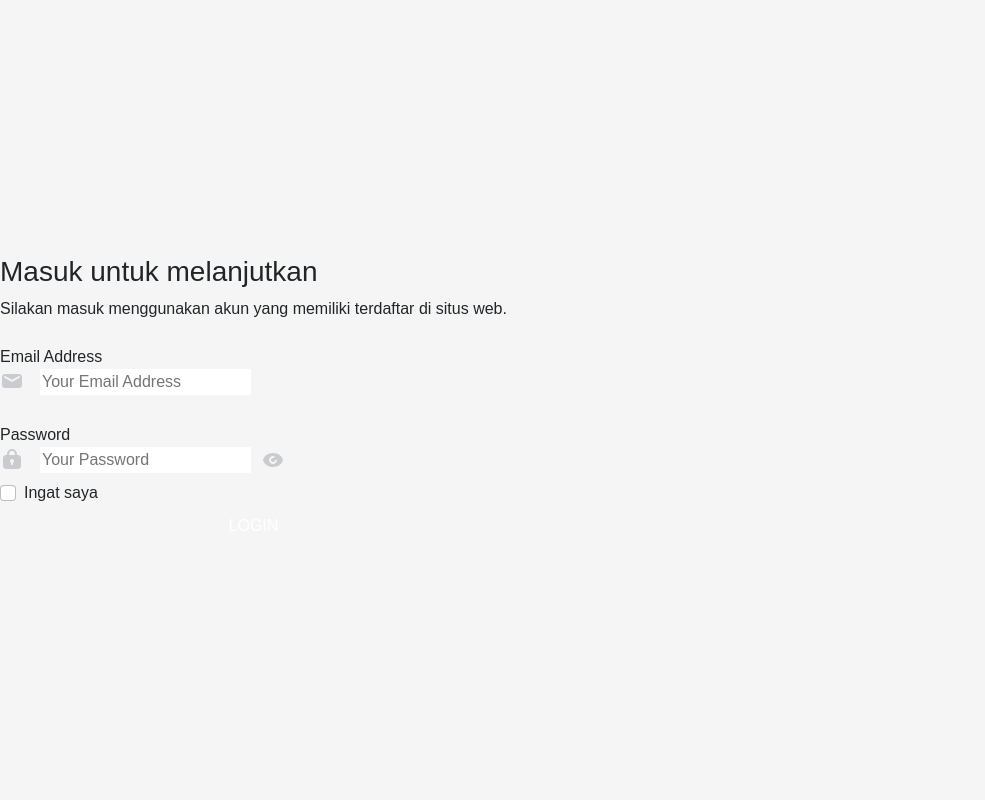
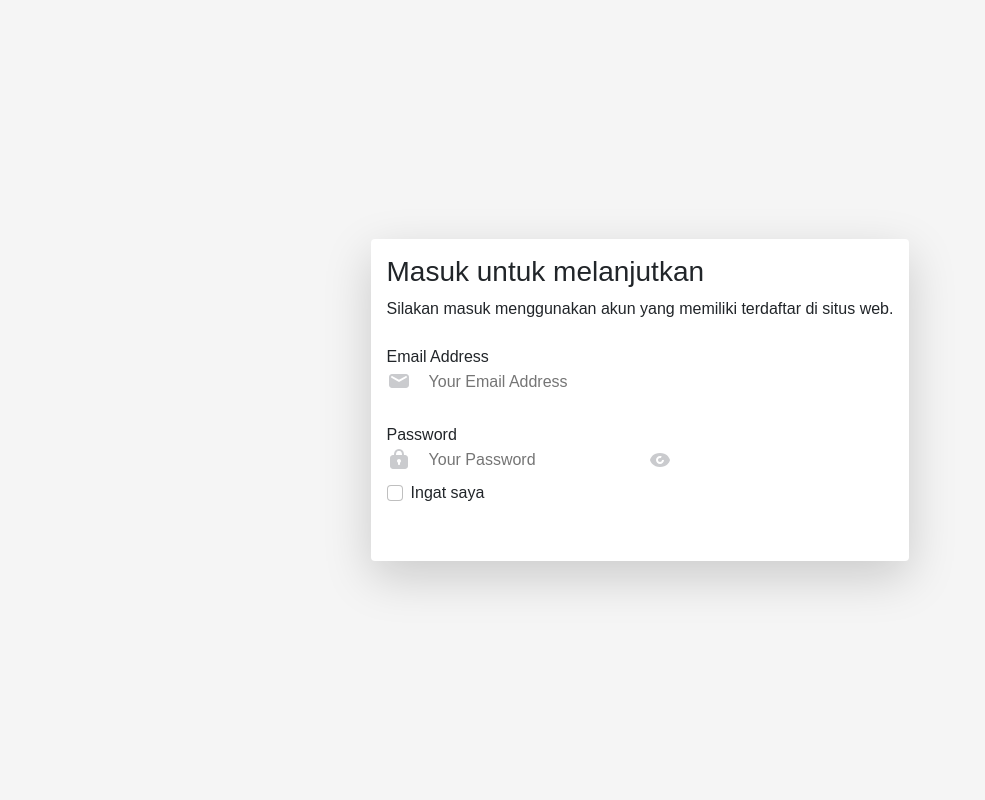
Before and after one commit to yayakyogi/profile-yayasan, a PHP site: page /app/login.php in a window 1280 px wide. Shown: the whole page, without its empty margins (0-985 px from the left). Run offline with PHP 8.4, Linux system fonts and the light colour scheme.

Commit message:
fix styling login page

```diff
--- a/app/login.php
+++ b/app/login.php
@@ -9,26 +9,12 @@
   {
     $mail = GET('email','');
     $pass = GET('password','');
-
-    header("Location:dashboard.php?mail=$mail&pass=$pass");
   }
 ?>
 <body>
   <section class="h-100 w-100" style="box-sizing: border-box; background-color: #f5f5f5">
-    <div class="login-3-5 d-flex flex-column align-items-center h-100 flex-lg-row"
-      style="font-family: 'Poppins', sans-serif">
-      <div class="position-relative d-none d-lg-block h-100 width-left">
-        <img class="position-absolute img-fluid centered"
-          src="http://api.elements.buildwithangga.com/storage/files/2/assets/Empty%20State/EmptyState3/Empty-3-5.png"
-          alt="" />
-      </div>
-      <div class="d-flex mx-auto align-items-left justify-content-left width-right mx-lg-0">
-        <div class="right mx-lg-0">
-          <div class="align-items-center justify-content-center d-lg-none d-flex">
-            <img class="img-fluid"
-              src="http://api.elements.buildwithangga.com/storage/files/2/assets/Empty%20State/EmptyState3/Empty-3-5.png"
-              alt="" />
-          </div>
+    <div class="section h-100 d-flex justify-content-center align-items-center">
+      <div class="login-3-5 d-block bg-white p-3 rounded shadow-lg" style="font-family: 'Poppins', sans-serif">
         <h3 class="title-text">Masuk untuk melanjutkan</h3>
         <p class="caption-text">
           Silakan masuk menggunakan akun yang memiliki terdaftar di situs web.
@@ -80,7 +66,6 @@
         </form>
       </div>
     </div>
-    </div>
 
     <!-- Password toggle -->
     <script>
```
Lines whose indentation alone changed are shown as unchanged.
